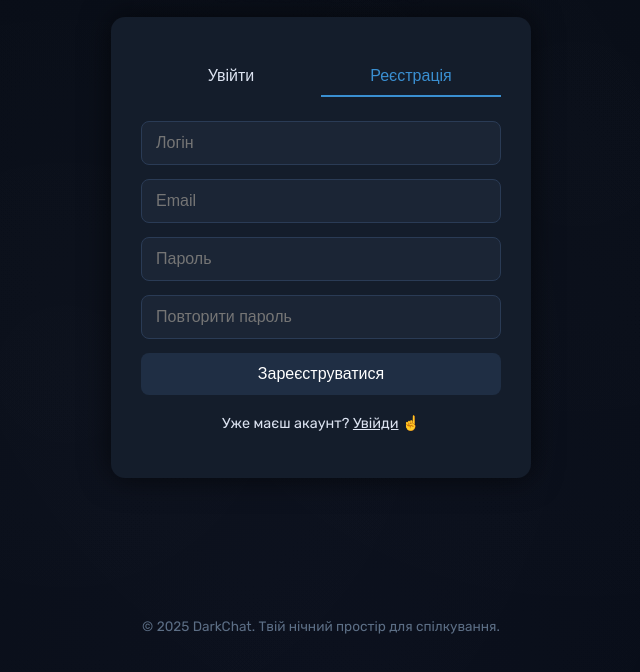
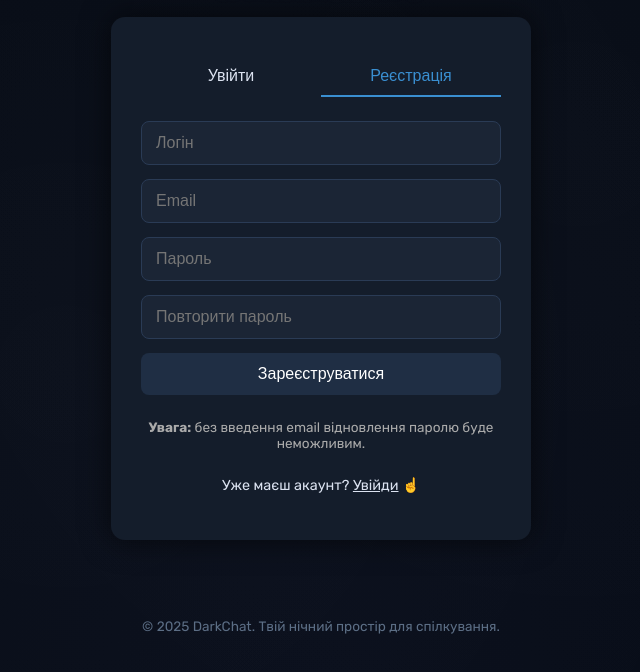
Before and after one commit to Heart-Of-Chornobyl/chatov, a plain HTML site: page auth.html in a window 1280 px wide. Both pictures are taken after a click on the button "Реєстрація". Shown: the part 106-778 px from the top of the page, without its empty margins (319-959 px from the left). Drawn offline with Linux system fonts and the light colour scheme.

Commit message:
Update auth.html

```diff
--- a/auth.html
+++ b/auth.html
@@ -58,6 +58,9 @@
       >
         Зареєструватися
       </button>
+      <p style="font-size: 0.85rem; color: #aaa; margin-top: 10px;">
+      <strong>Увага:</strong> без введення email відновлення паролю буде неможливим.
+      </p>
       <p>
         Уже маєш акаунт?
         <span id="toLogin" style="text-decoration: underline; cursor: pointer;">Увійди</span> ☝
```
